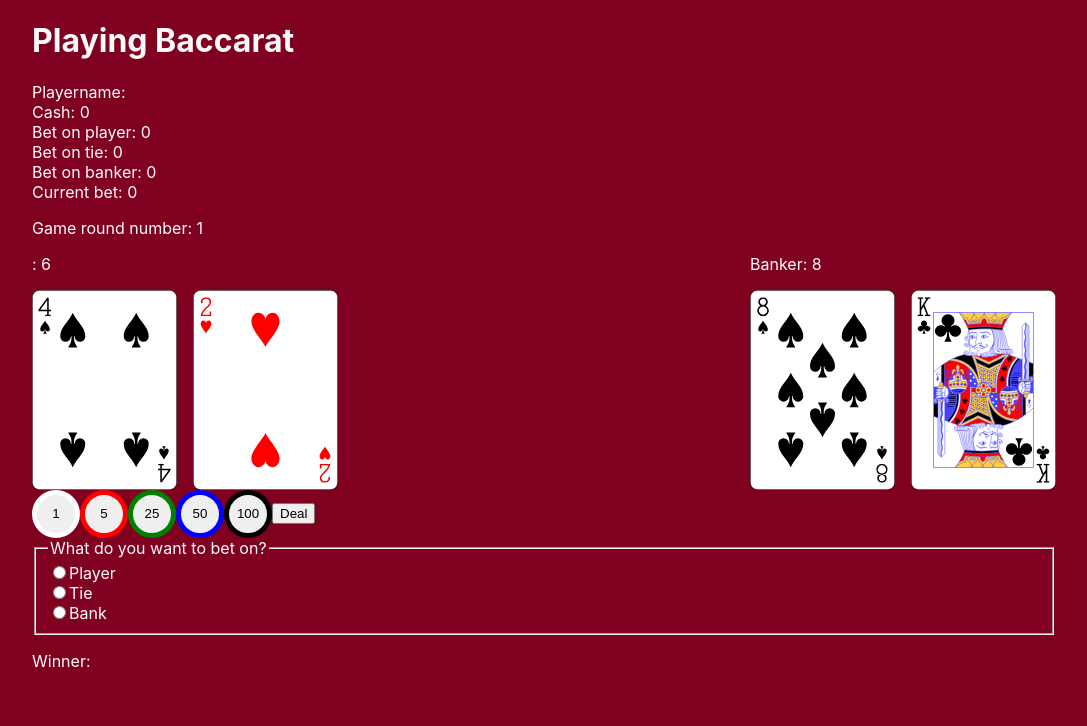
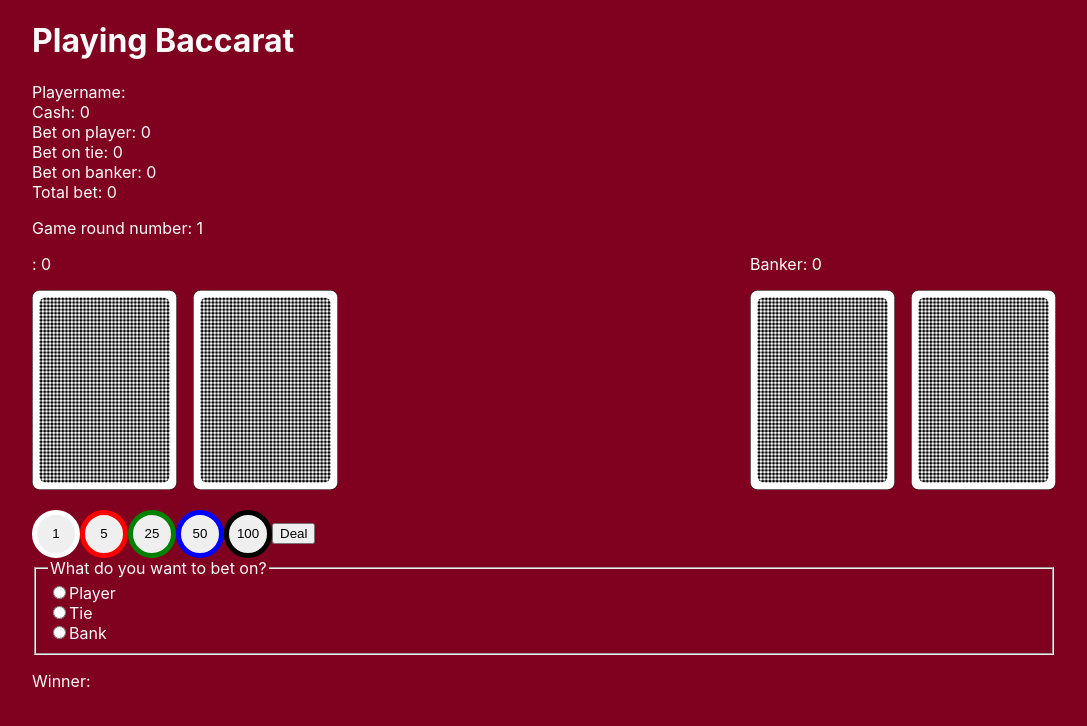
Before and after one commit to Ewelina92/Baccarat, a React (Create React App) app: page / in a window 1280 px wide. Both pictures are taken after a click on the button "Start New Game". Shown: the top 726 px of the page, without its empty margins (96-1183 px from the left). Built offline with nearby package versions, Linux system fonts and the light colour scheme.

Commit message:
adjust logic to work with betting chips

```diff
--- a/src/components/betting-chips/BettingControls.tsx
+++ b/src/components/betting-chips/BettingControls.tsx
@@ -14,15 +14,10 @@ export const BettingControls = observer(() => {
     setBettingChoice(e.target.value);
   };
 
-  if (game.gameStage === GameStage.InitialBet) {
-    betweenRoundsReset();
-  }
-
   const handleDeal = () => {
-    // if (game.gameStage === GameStage.InitialBet) {
-    //   game.setGameStage(GameStage.InitialCards);
-    //   // betweenRoundsReset();
-    // }
+    if (game.gameStage === GameStage.InitialBet) {
+      game.setGameStage(GameStage.InitialCards);
+    }
     if (game.gameStage === GameStage.SecondBet) {
       game.setGameStage(GameStage.CheckForThirdCard);
     }
--- a/src/components/cards/Card.scss
+++ b/src/components/cards/Card.scss
@@ -1,4 +1,4 @@
-.flip-container:hover .flipper,
+// .flip-container:hover .flipper,
 .flip-container.flip .flipper {
   transform: rotateY(180deg);
 }
--- a/src/components/cards/Card.tsx
+++ b/src/components/cards/Card.tsx
@@ -1,21 +1,18 @@
 import React from "react";
+import { observer } from "mobx-react";
 import { Card as CardType } from "../../types";
 import "./Card.scss";
+// import { useMainStore } from "../../hooks/useMainStore";
 
 export type CardProps = {
   card: CardType;
 };
-export const Card = ({ card }: CardProps): JSX.Element => {
-  const [flipCard, setFlipCard] = React.useState(false);
+export const Card = observer(({ card }: CardProps): JSX.Element => {
+  // const { game } = useMainStore();
   const cardCSS = `front${card.face}${card.suit}`;
 
-  const timerId = setTimeout(() => {
-    // card.flipped = true;
-    setFlipCard(true);
-  }, 500);
-
   return (
-    <div className={flipCard ? "flip-container flip" : "flip-container"}>
+    <div className={card.flipped ? "flip-container flip" : "flip-container"}>
       <div className="flipper">
         <div className="front">
           <div className={`${cardCSS} size`} />
@@ -24,4 +21,4 @@ export const Card = ({ card }: CardProps): JSX.Element => {
       </div>
     </div>
   );
-};
+});
--- a/src/components/game/GameField.tsx
+++ b/src/components/game/GameField.tsx
@@ -6,11 +6,21 @@ import { Card } from "../cards/Card";
 import styles from "./GameField.module.scss";
 // import { BettingChip, BettingChipsValues } from "../betting-chips/BettingChip";
 import { BettingControls } from "../betting-chips/BettingControls";
+import { GameStage } from "../../stores/gameStore";
+import { CardSuit } from "../../types";
 
 // const bettingChipValues: BettingChipsValues[] = [1, 5, 25, 50, 100];
 
 export const GameField = observer(() => {
   const { game, player, baccarat } = useMainStore();
+  console.log("GAMESTAGE = ", game.gameStage);
+
+  const fakeCard = {
+    face: "fake",
+    suit: CardSuit.Clover,
+    value: 0,
+    flipped: false
+  };
 
   return (
     <div className={styles.gamefield}>
@@ -26,15 +36,27 @@ export const GameField = observer(() => {
         <br />
         Bet on banker: {game.bankerBet}
         <br />
-        Current bet: {game.totalBet}
+        Total bet: {game.totalBet}
       </p>
       <p>Game round number: {game.gameRound}</p>
       <div className={styles.players}>
         <div className={styles.playerField}>
           {player.playerName}: {baccarat.playerPoints} <br />
           <div className={styles.cards}>
-            <Card card={baccarat.playerCards[0]} />
-            <Card card={baccarat.playerCards[1]} />
+            <Card
+              card={
+                game.gameStage === GameStage.InitialBet
+                  ? fakeCard
+                  : baccarat.playerCards[0]
+              }
+            />
+            <Card
+              card={
+                game.gameStage === GameStage.InitialBet
+                  ? fakeCard
+                  : baccarat.playerCards[1]
+              }
+            />
             {baccarat.playerCards[2] && <Card card={baccarat.playerCards[2]} />}
           </div>
         </div>
@@ -42,15 +64,25 @@ export const GameField = observer(() => {
           Banker: {baccarat.bankerPoints}
           <br />
           <div className={styles.cards}>
-            <Card card={baccarat.bankerCards[0]} />
-            <Card card={baccarat.bankerCards[1]} />
+            <Card
+              card={
+                game.gameStage === GameStage.InitialBet
+                  ? fakeCard
+                  : baccarat.bankerCards[0]
+              }
+            />
+            <Card
+              card={
+                game.gameStage === GameStage.InitialBet
+                  ? fakeCard
+                  : baccarat.bankerCards[1]
+              }
+            />
             {baccarat.bankerCards[2] && <Card card={baccarat.bankerCards[2]} />}
           </div>
         </div>
       </div>
-      {/* {bettingChipValues.map((value) => (
-        <BettingChip key={value} value={value} />
-      ))} */}
+      <br />
       <BettingControls />
       <p>Winner: {game.winner}</p>
     </div>
--- a/src/components/overlays/ContinueOverlay.tsx
+++ b/src/components/overlays/ContinueOverlay.tsx
@@ -6,9 +6,10 @@ import { useMainStore } from "../../hooks/useMainStore";
 import { GameStage } from "../../stores/gameStore";
 
 export const ContinueOverlay = observer(() => {
-  const { game, baccarat, endGameReset } = useMainStore();
+  const { game, baccarat, endGameReset, betweenRoundsReset } = useMainStore();
 
   const continueGame = () => {
+    betweenRoundsReset();
     game.setGameStage(GameStage.InitialBet);
   };
 
--- a/src/components/start-screen/StartScreen.tsx
+++ b/src/components/start-screen/StartScreen.tsx
@@ -18,7 +18,9 @@ export const StartScreen = () => {
   };
 
   const handleStartGame = () => {
-    game.setGameStage(GameStage.InitialCards);
+    // game.setGameStage(GameStage.InitialCards);
+    game.setGameStage(GameStage.InitialBet);
+    console.log("SENDING TO INTIAL BET");
     player.setPlayerName(name);
     // game.setCurrentBet(bet);
   };
--- a/src/stores/baccaratStore.ts
+++ b/src/stores/baccaratStore.ts
@@ -8,8 +8,6 @@ export class BaccaratStore {
   playerCards: Card[] = [];
 
   bankerCards: Card[] = [];
-
-  flipCard = false;
 
   setCards() {
     this.cards = getShuffledShoe(6);
--- a/src/stores/mainStore.ts
+++ b/src/stores/mainStore.ts
@@ -39,8 +39,8 @@ export class MainStore {
   }
 
   betweenRoundsReset() {
-    this.game.setGameStage(GameStage.InitialCards);
-    // this.game.setGameStage(GameStage.InitialBet);
+    // this.game.setGameStage(GameStage.InitialCards);
+    this.game.setGameStage(GameStage.InitialBet);
     this.game.resetBets();
     this.baccarat.resetPlayerCards();
     this.baccarat.resetBankerCards();
@@ -73,11 +73,30 @@ export class MainStore {
       () => {
         runInAction(() => {
           switch (this.game.gameStage) {
+            case GameStage.InitialBet:
+              // this.baccarat.givePlayerACard();
+              // this.baccarat.givePlayerACard();
+              // this.baccarat.giveBankerACard();
+              // this.baccarat.giveBankerACard();
+              break;
             case GameStage.InitialCards:
               this.baccarat.givePlayerACard();
               this.baccarat.givePlayerACard();
               this.baccarat.giveBankerACard();
               this.baccarat.giveBankerACard();
+              // FLIP CARDS
+              this.baccarat.playerCards.forEach((card) => {
+                // eslint-disable-next-line no-param-reassign
+                card.flipped = true;
+              });
+              this.baccarat.bankerCards.forEach((card) => {
+                // eslint-disable-next-line no-param-reassign
+                card.flipped = true;
+              });
+              // this.baccarat.givePlayerACard();
+              // this.baccarat.givePlayerACard();
+              // this.baccarat.giveBankerACard();
+              // this.baccarat.giveBankerACard();
               setTimeout(() => {
                 this.game.setGameStage(GameStage.SecondBet);
               }, 2000);
@@ -104,6 +123,10 @@ export class MainStore {
                 // player needs third card?
                 if (needThirdCardPlayerRule(this.baccarat.playerPoints)) {
                   this.baccarat.givePlayerACard();
+                  let timer = setTimeout(() => {
+                    this.baccarat.playerCards[2].flipped = true;
+                    clearTimeout(timer);
+                  }, 500);
                   if (
                     // banker according to banker rule
                     needThirdCardBankersRule(
@@ -112,6 +135,10 @@ export class MainStore {
                     )
                   ) {
                     this.baccarat.giveBankerACard();
+                    timer = setTimeout(() => {
+                      this.baccarat.bankerCards[2].flipped = true;
+                      clearTimeout(timer);
+                    }, 500);
                   }
                 } else if (
                   needThirdCardPlayerRule(this.baccarat.bankerPoints)
@@ -119,6 +146,10 @@ export class MainStore {
                   // player didn't get third card
                   // banker third card according to players rule
                   this.baccarat.giveBankerACard();
+                  const timer = setTimeout(() => {
+                    this.baccarat.playerCards[2].flipped = true;
+                    clearTimeout(timer);
+                  }, 500);
                 }
                 // check for winner
                 setTimeout(() => {
```
